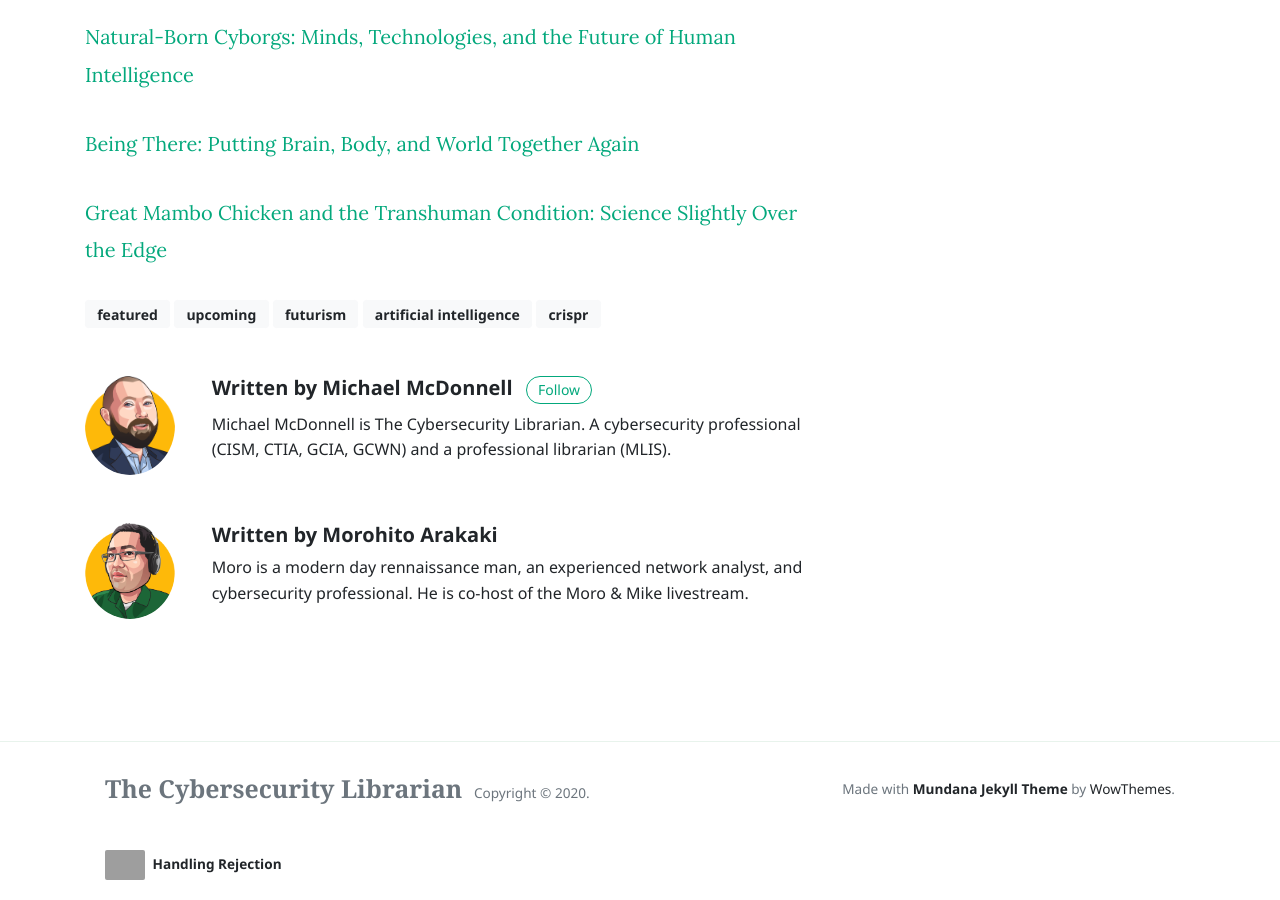
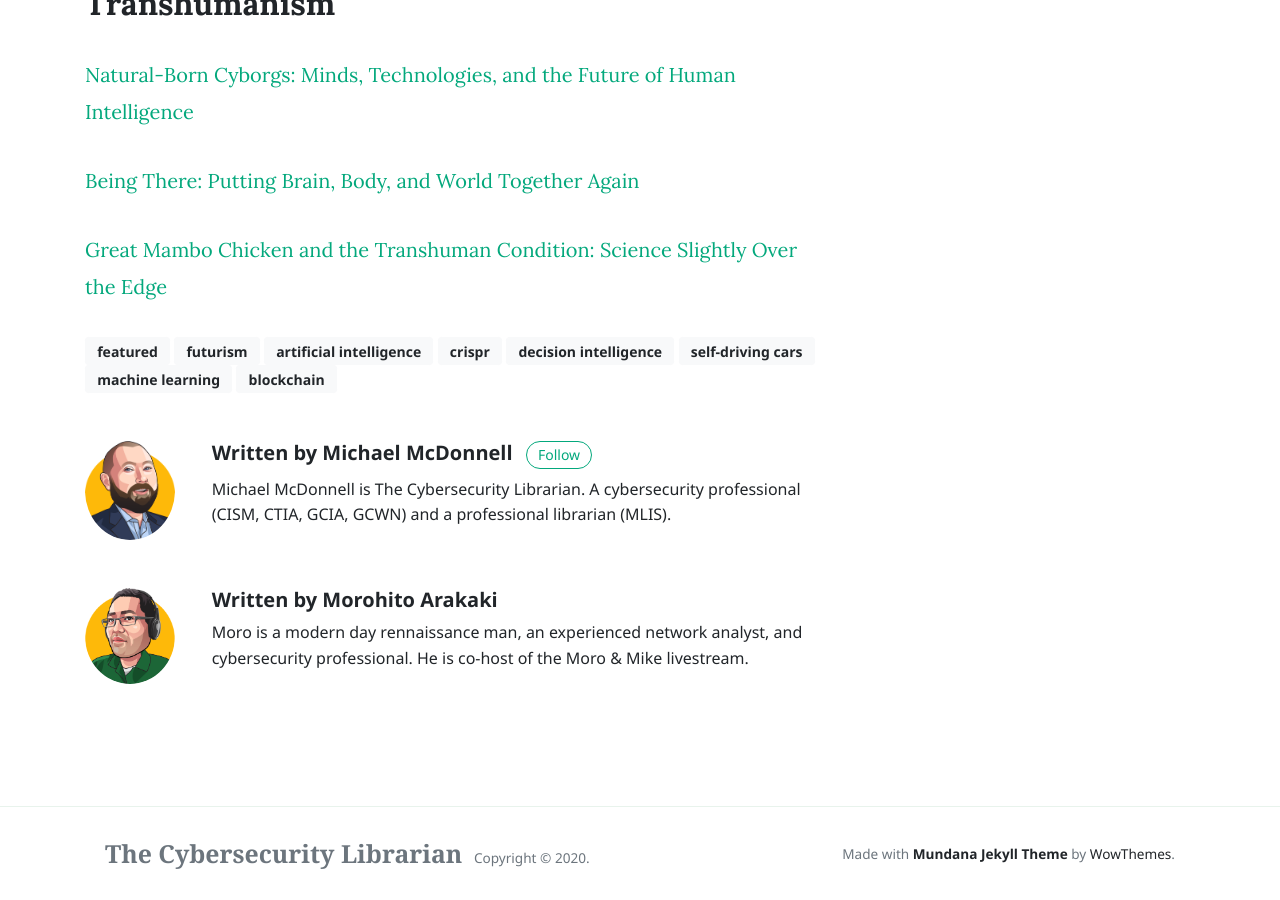
Before and after one commit to cyberlibrarian/cyberlibrarian.github.io, a Jekyll site: the page built from _posts/2020-08-13-Futurism.md, in a window 1280 px wide and 900 px high, scrolled down 4080 px. Built offline with Jekyll 4.4.1, drawn with Linux system fonts in a browser that asks for light colours; nearby versions of some CDN libraries; comment, search, counter and statistics services are not loaded; grey boxes are pictures that could not be loaded.

Commit message:
Updated Futurism post

```diff
--- a/_posts/2020-08-13-Futurism.md
+++ b/_posts/2020-08-13-Futurism.md
@@ -6,8 +6,11 @@ authors: [michael,moro]
 categories: [Moro and Mike]
 image: assets/images/2020-08-13.png
 youtube: NPuBAQ395iw
-tags: [featured, upcoming, futurism, artificial intelligence, crispr]
+tags: [featured, futurism, artificial intelligence, crispr, decision intelligence, self-driving cars, machine learning, blockchain]
 date: 2020-08-13 19:00:00
+mp3_file: assets/mp3/2020-08-13_Futurism.mp3
+duration: "01:48:13" #audio length in min
+length: "101302692" #filesize in byte
 summary: Moro and Mike are joined by co-host Warren Lafountain to discuss Futurism and topics like Artificial Intelligence, CRISPR, Self-driving Cars, and more.
 explicit: "no" #other option is no
 block: "no" #means is shown in itunes
@@ -18,6 +21,7 @@ In this livestream we are joined by Warren Lafountain to discuss Futurism and Fu
 - Artificial Intelligence
 - CRISPR
 - Self-driving Cars
+- Blockchain
 
 Futurism is not about predicting the future: It is about reducing uncertainty by engaging discussions about unpredictable outcomes. We all know that disruptive change will come, but how should be treat it? What value can be derived by speculating about the future? What methods can serve us well in reducing uncertainty?
 
```
Also changed, not shown: 1 other file.
